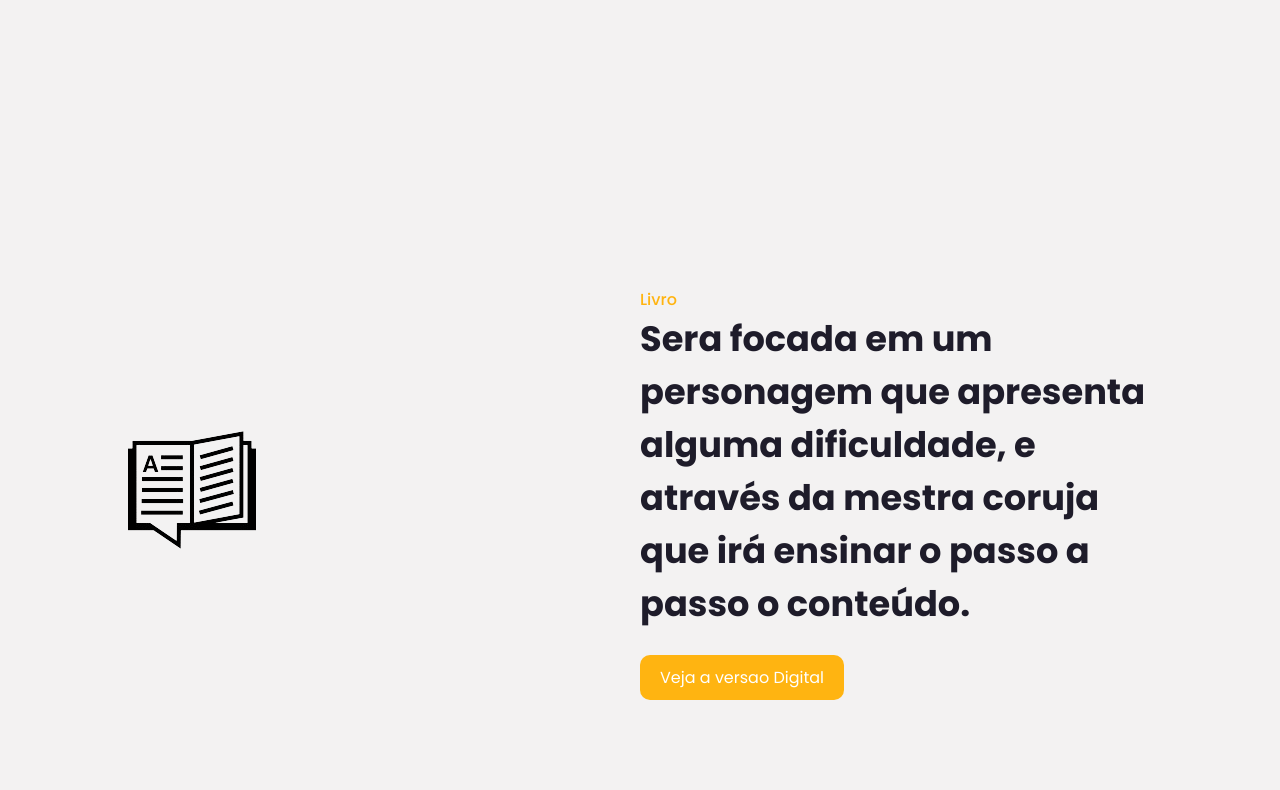
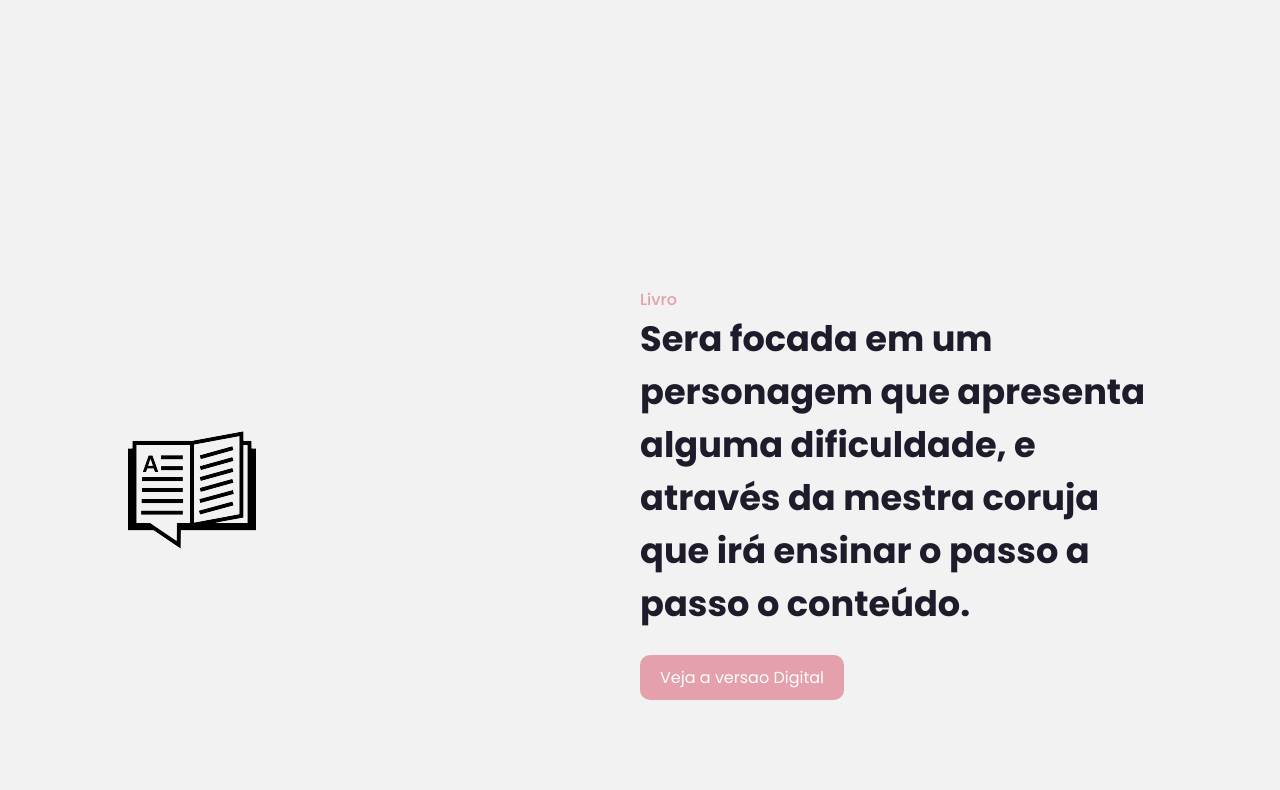
Before and after one commit to Maths9/sambadinho, a website: page index.html in a window 1280 px wide. Shown: the part 683-1473 px from the top of the page. Drawn offline with nearby package versions, Linux system fonts and the light colour scheme.

Commit message:
Add files via upload

```diff
--- a/style.css
+++ b/style.css
@@ -17,7 +17,7 @@
 }
 
 :root {
-  --main-color: #ffb411;
+  --main-color: #e4a0ab;
   --text-color: #1e1c2a;
   --bg-color: rgb(243, 242, 242);
 
```
